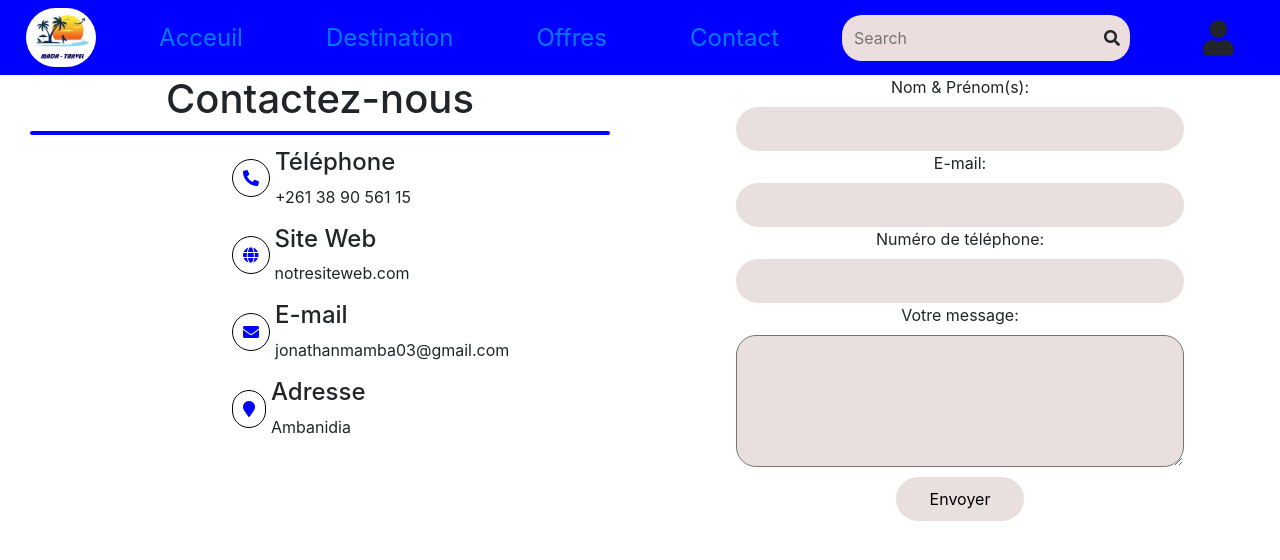
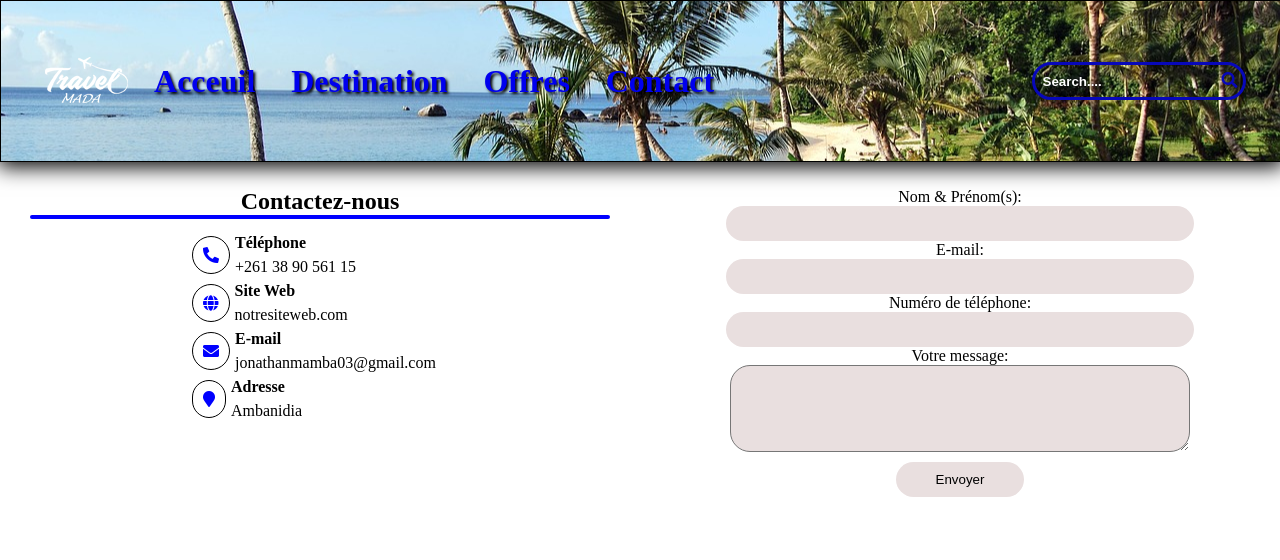
Before and after one commit to Wattproo/booking, a PHP site: page /views/contact.php in a window 1280 px wide. Shown: the top 560 px of the page. Run offline with PHP 8.4, Linux system fonts and the light colour scheme.

Commit message:
Nouveau design navBar et Acceuil

```diff
--- a/css/nav.css
+++ b/css/nav.css
@@ -1,158 +1,139 @@
-.navBar{
+*{
+    margin: 0;
+    padding: 0;
+    text-decoration: none;
+    list-style: none;
+}
+body{
+    overflow: auto;
+}
+header{
+    width: 100%;
+    position: sticky;
+    top: 0;
+    transition: all 0.5s ease-in-out;
+    background-image: url("../photo/photoNavBar.jpg");
+    background-size: cover;
+    background-position: center;
+}
+header.hide{
+    transform: translateY(-100%);
+}
+header nav{
+    width: 100%;
+    margin: 0 auto;
+    display: flex;
+    justify-content: center;
+    align-items: center;
+    height: 20vh;
+    border: 1px solid black;
+    flex-direction: wrap;
+    z-index: 10;
+    box-shadow: 0px 3px 20px 2px black;
+    z-index: 999;
+}
+header nav ul{
+    width: 70%;
+    display: flex;
+    justify-content: flex-start;
+}
+header nav ul li{
+    margin: 1%;
+    margin-left: 2%;
+    margin-right: 2%;
     display: flex;
     align-items: center;
-    justify-content: space-around;
-    width: 100%;
-    max-height: 100px;
-    /* background-image: url("vuePlage.jpg"); */
-    /* background-size: cover; */
-    background-color: blue;
 }
-.logo{
-    max-height: 60px;
+header nav ul li a{
+    text-shadow: 2px 2px 3px black;
+    font-size: 200%;
+    display: inline-block;
+    color: #5FF84A2;
+    font-weight: bold;
 }
-.logo img{
-    object-fit: contain;
-    width: 100%;
-    max-height: 60px;
+header nav ul li a:hover{
+    background-color: transparent;
+    border-bottom: 2px solid burlywood;
+    transform: scale(1.2, 1.2);
+}
+header form{
+    border: 3px solid rgb(8, 8, 185);
+    padding: 0.5%;
     border-radius: 50px;
+    display: flex;
+    justify-content: center;
+    align-items: center;
 }
-.navLinks{
-    width: 50%;
+header form input{
+    border: 1px solid transparent;
+    padding: 0.5%;
+    border-radius: 50px;
+    background: transparent;
 }
-.navLinks ul{
-    flex-wrap: wrap;
-    display: flex;
-    max-width: 100%;
-    justify-content: space-between;
-    align-items: center;
-    margin: 0;
-    padding: 0;
-    list-style: none;
+header form input::placeholder{
+    color: white;
+    font-weight: bolder;
 }
-/* .navLinks ul li{
-    list-style-type: none;
-} */
-.navLinks ul li a{
-    font-size: 1.5rem;
-    padding: 10px;
+.btnMenu{
+    display: none;
+    z-index: 999;
+    font-size: 200%;
+    cursor: pointer;
+    transition: transform 0.3s ease-in-out;
 }
-.navLinks ul li a:hover{
-    text-decoration: none;
-    padding: 15px;
-    background-color: rgb(233, 223, 223);
-    border-radius: 30px;
-}
-.searchBar{
-    border: none;
-    background-color: rgb(236, 222, 222);
-    display: flex;
-    align-items: center;
-    justify-content: center;
-    padding: 10px;
-    border-radius: 20px;
-}
-.searchBar input{
-    border: none;
-    background-color: rgb(236, 222, 222);
-}
-.searchBar label{
-    margin: 0;
-}
-.fa-user{
-    font-size: 35px;
-}
-
-.menuHumberger{
-    display: none;
-}
-.fa-user{
-    font-size: 35px;
-}
-.desconnectButton{
-    padding: 20px;
-    display: flex;
-    flex-direction: column;
-    align-items: center;
-    position: relative;
-    border-radius: 50px;
-}
-.desconnectButton:hover{
-    background-color: orangered;
-}
-.desconnectList{
-    display: none;
-    background-color: rgba(3, 3, 68, 0.945);
-    padding: 10%;
-}
-.desconnectList ul{
-    margin: 0;
-    padding: 0;
-    list-style: none;
-}
-.desconnectList ul li a{
-    display: block;
-    color: white;
-    width: 100%;
-}
-.desconnectList ul li a:hover{
-    background-color:  rgba(227, 227, 240, 0.815);
+.btnMenu.open{
+    transform: rotate(360deg);
 }
 .showDesconnectList{
-    display: block;
-    position: absolute;
-    top: 100%;
-    box-sizing: border-box;
-    text-align: center;
-    width: 200%;
+    margin: 0;
+    transition: 0.5s ease-in-out;
 }
-
+.fa{
+    color: rgb(8, 8, 185);
+}
 @media (max-width: 900px) {
-    .menuHumberger{
+    header nav{
+        display: flex;
+        justify-content: space-evenly;
+    }
+    .btnMenu{
         display: block;
-        z-index: 999;
     }
-    .menuHumberger .fa-bars:hover{
-        color: white;
+    .fa-bars:hover{
+        color: burlywood;
     }
-    .navLinks{
+    .fa-times:hover{
+        color: burlywood;
+    }
+    header{
+        position: relative;
+    }
+    header nav ul{
+        position: absolute;
         top: 0;
         left: 0;
-        position: absolute;
-        background-color: rgba(56, 17, 230, 0.466);
-        /* flouter l'arrière plan => */
-        backdrop-filter: blur(1px);
-        /* end => */
         width: 100%;
         height: 100vh;
         display: flex;
-        justify-content: space-around;
+        flex-direction: column;
+        justify-content: center;
         align-items: center;
-        margin-left: -100%;
-        transition: all 0.5s ease;
-        /* display: none; */
+        margin-left: -1000px;
+        backdrop-filter: blur(10px);
     }
-    .mobileMenu{
-        margin-left: 0;
+    header nav ul li{
+        display: flex;
+        justify-content: center;
+        align-items: center;
     }
-    .navLinks ul{
-        display: flex;
-        flex-direction: column;
-        align-items: center;
-        width: 100%;
-        /* display: none; */
+    header nav ul li a{
+        display: block;
+        font-size: 200%;
+        color: rgb(3, 3, 94);
     }
-    .navLinks ul li{
-        width: 100%;
-        text-align: center;
-    }
-    .navLinks ul li a{
-        display: block;
-        font-size: 35px;
-        width: 100%;
-        padding: 2%;
-    }
-    .navLinks ul li a:hover{
-        background-color: rgba(56, 17, 230, 0.603);
+    header nav ul li a:hover{
+        color: rgb(116, 65, 0);
+        border-bottom: 1px solid rgb(116, 65, 0);
+        transform: scale(1.5,1.5);
     }
 }
--- a/css/styleContact.css
+++ b/css/styleContact.css
@@ -10,6 +10,9 @@
     width: 50%;
     margin: 0;
     padding: 0;
+    /* background-color: rgba(0, 0, 205, 0.212); */
+    padding-top: 2%;
+    padding-bottom: 2%;
 }
 .leftHand hr{
     width: 90%;
@@ -22,6 +25,7 @@
     width: 40%;
     margin: 0 auto;
     list-style: none;
+    line-height: 1.5;
 }
 .leftHand ul li{
     width: 100%;
@@ -43,6 +47,8 @@
     width: 50%;
     margin: 0;
     padding: 0;
+    padding-top: 2%;
+    padding-bottom: 2%;
 }
 .rightHand form{
     width: 100%;
--- a/views/contact.php
+++ b/views/contact.php
@@ -3,39 +3,35 @@
 <head>
     <meta charset="UTF-8">
     <meta name="viewport" content="width=device-width, initial-scale=1.0">
-    <link rel="stylesheet" href="css/styleContact.css" type="text/css">
+    <link rel="stylesheet" href="css/styleContact.css?v echo php ?>" type="text/css">
+    <!-- <link rel="stylesheet" href="css/styleContact.css" type="text/css"> -->
     <link rel="stylesheet" href="css/nav.css">
     <title>Contact-MADA_TRAVEL.com</title>
-    <link rel="stylesheet" href="bootstrap/css/bootstrap.css">
-    <link rel="stylesheet" href="publics/bootstrap-4.6.2-dist/css/bootstrap.css">
+    <!-- <link rel="stylesheet" href="bootstrap/css/bootstrap.css"> -->
+    <!-- <link rel="stylesheet" href="publics/bootstrap-4.6.2-dist/css/bootstrap.css"> -->
     <link rel="stylesheet" href="views/fontawesome-free-5.15.3-web/css/all.css">
 </head>
 <body>
-<nav class="navBar">
-        <a href="" class="logo"><img src="photo/logoMada.jpg" alt="Logo"></a>
-        <div class="navLinks">
-            <ul>
-                <li><a href="index.php?action=accueil">Acceuil</a></li>
-                <li><a href="index.php?action=destination">Destination</a></li>
-                <li><a href="index.php?action=offres">Offres</a></li>
-                <li><a href="index.php?action=contact">Contact</a></li>
+    <header>
+        <nav>
+            <div class="logo">
+                <img src="photo/travelMada.png" alt="logo">
+            </div>
+            <ul class="navLinks">
+                <li><a href="#">Acceuil</a></li>
+                <li><a href="#">Destination</a></li>
+                <li><a href="#">Offres</a></li>
+                <li><a href="#">Contact</a></li>
             </ul>
-        </div>
-        <form action="" class="searchBar">
-            <input type="search" id="recherche" placeholder="Search">
-            <label for="recherche"><i class="fa fa-search"></i></label>
-        </form>
-        <div class="menuHumberger"><i class="fa fa-bars"></i></div>
-        <div class="desconnectButton">
-            <i class="fa fa-user"></i>
-            <div class="desconnectList">
-                <ul>
-                    <li><a href="index.php?action=logout">Se déconnecter</a></li>
-                    <li><a href="index.php?action=login">changer de compte</a></li>
-                </ul>
+            <form action="">
+                <input type="serach" placeholder="Search...." id="recherche">
+                <label for="recherche"><i class="fa fa-search"></i></label>
+            </form>
+            <div class="btnMenu">
+                <i class="fa fa-bars"></i>
             </div>
-        </div>
-    </nav>
+        </nav>
+    </header>
     <section class="contact">
         <div class="leftHand">
             <h1>Contactez-nous</h1>
@@ -94,17 +90,24 @@
         </div>
     </section>
     <script>
-        const menuHumberger = document.querySelector(".menuHumberger");
+        const btnMenu = document.querySelector(".btnMenu");
         const navLinks = document.querySelector(".navLinks");
-        const desconnectButton = document.querySelector(".desconnectButton");
-        const desconnectList = document.querySelector(".desconnectList");
+        const barsX = document.querySelector(".fa-bars");
+        const navBar = document.querySelector("header");
 
-        menuHumberger.addEventListener("click", () => {
-            navLinks.classList.toggle("mobileMenu");
+        btnMenu.addEventListener("click", () => {
+            btnMenu.classList.toggle("open");
+            barsX.classList.toggle("fa-bars");
+            barsX.classList.toggle("fa-times");
+            navLinks.classList.toggle("showDesconnectList");
         })
 
-        desconnectButton.addEventListener("click", () => {
-            desconnectList.classList.toggle("showDesconnectList");
+        window.addEventListener("scroll", () => {
+            if (window.scrollY > 50) {
+                navBar.classList.add("hide");
+            }else{
+                navBar.classList.remove("hide");
+            }
         })
     </script>
 </body>
```
Also changed, not shown: css/styleAcceuil.css (added, +205 -0 lines), views/home.php (+42 -35 lines), photo/logoVao2.jpg (added), photo/navTest.png (added), photo/photoNavBar.jpg (added), photo/photoNavBarTest.jpg (added), photo/testLogoNew.png (added), photo/travelMada.png (added), 1 other file.
